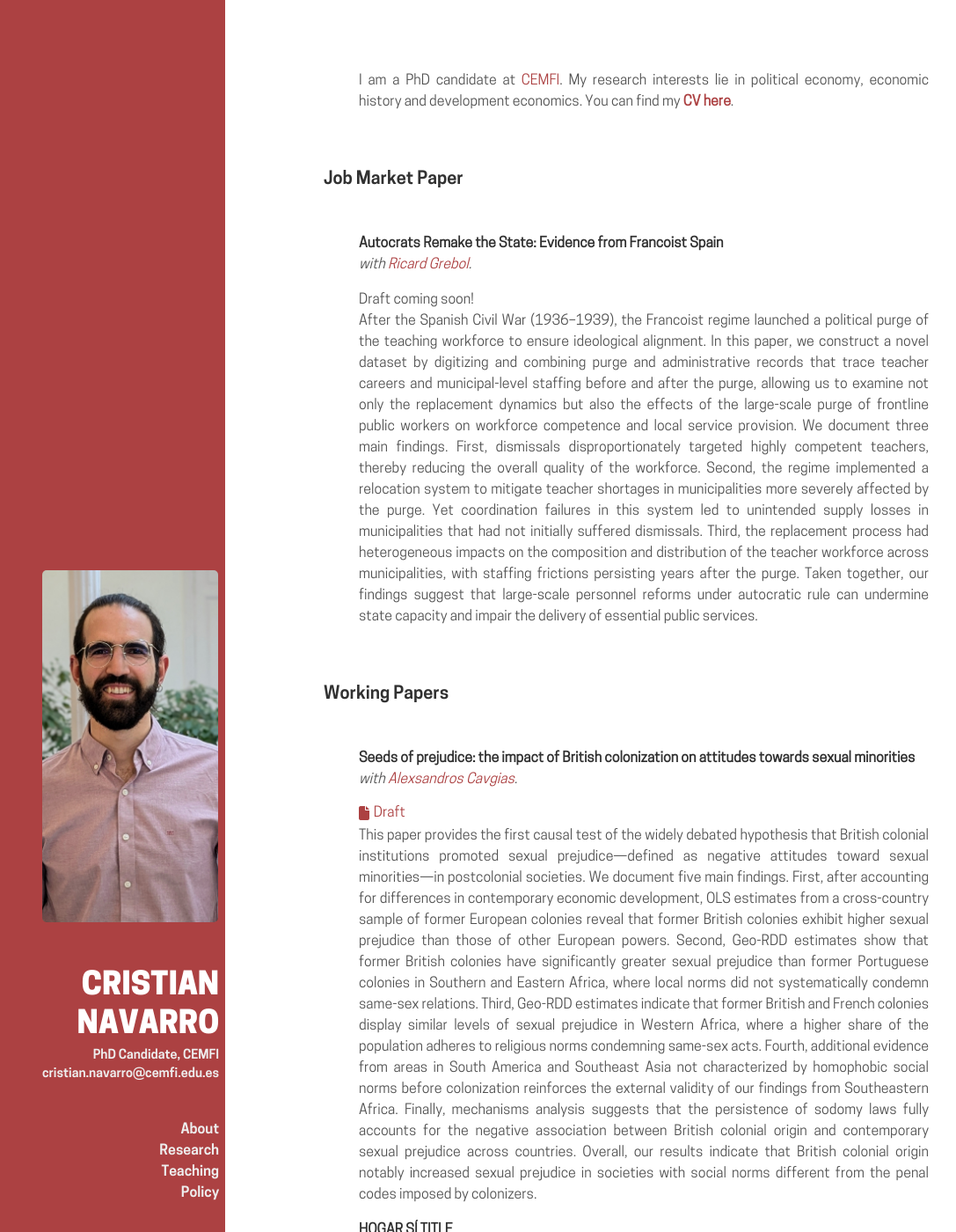
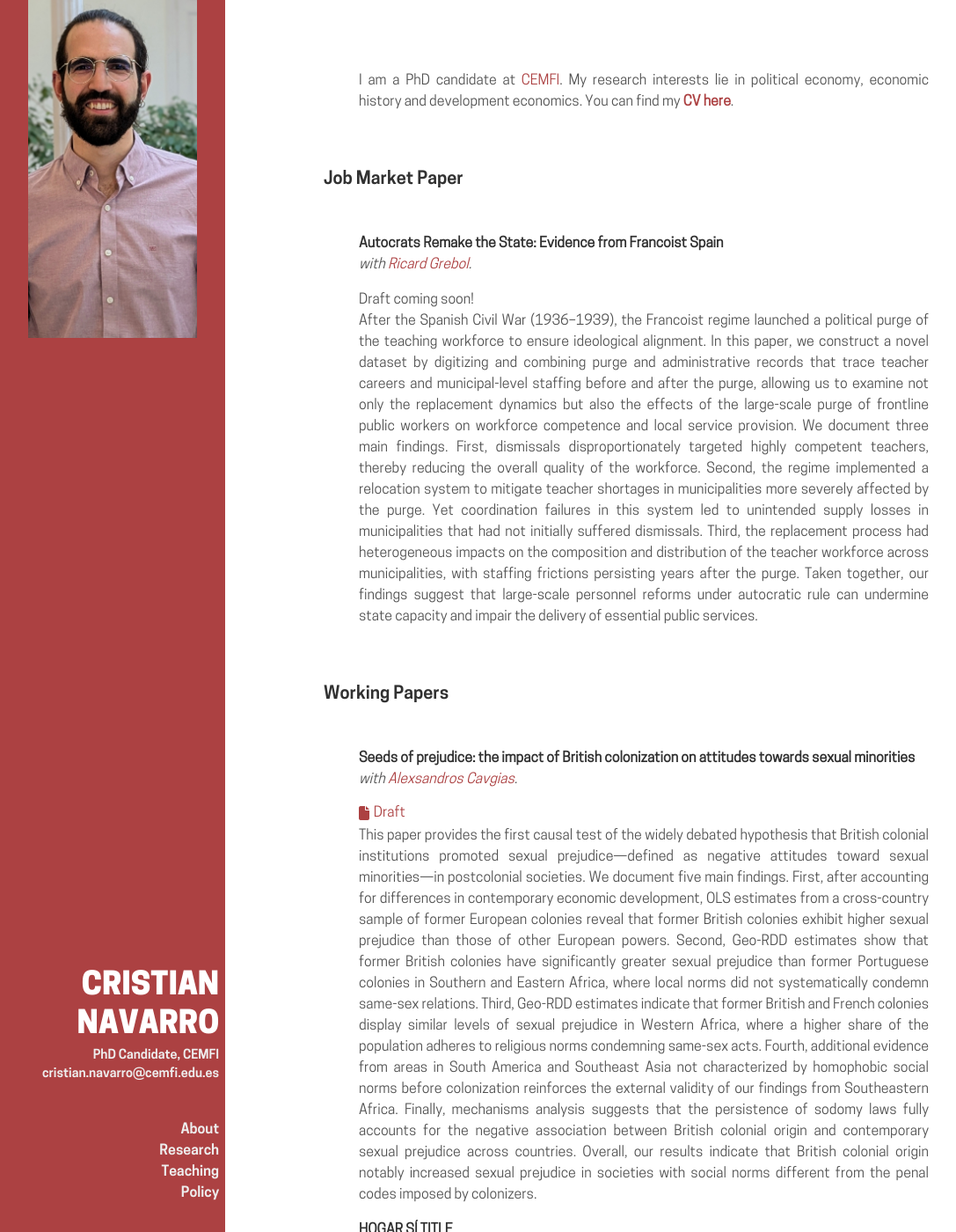
Before and after one commit to cnavarroserrano/cnavarroserrano.github.io, a Jekyll site: the page built from index.md, in a window 1280 px wide and 1400 px high. Shown: the whole window at 88% size, without its empty margins (0-1087 px from the left). Built offline with Jekyll 4.4.1, drawn with Linux system fonts in a browser that asks for light colours; some web fonts are replaced.

Commit message:
Update sidebar.html

```diff
--- a/_includes/sidebar.html
+++ b/_includes/sidebar.html
@@ -5,14 +5,14 @@
     object-fit: cover;
     display: block;
     margin-bottom: 0.25rem;
+    border-radius: 0;
   }
 </style>
 <div class="sidebar">
   <!-- <div class="container sidebar-sticky"> This line fixes the sidebar, with the disadvantage of it not fitting some screen proportions -->
   <div class="container"> <!-- This line allows the sidebar to scroll freely with the website -->
-    <div class="sidebar-about">
-        <!-- Add a profile picture in the sidebar -->
-        <img src="/photos/portrait_shorter.jpg" class="sidebar-photo" alt="Foto">
+  <img src="/photos/portrait_shorter.jpg" class="sidebar-photo" alt="Foto">
+  <div class="sidebar-about">
         <!-- <img src="/photos/PELLO (53).jpg" alt="Pello" class="inline"/>  --> <!---  Vertical pic, original  --->
         <!-- <img src="/photos/pello_black_white_square_1.jpg" alt="Pello" class="inline"/> -->  <!---  Vertical pic, black and white, square  --->
         <!-- <img src="/photos/PELLO (53) black_white.jpg" alt="Pello" class="inline"/-->  <!---  Vertical pic, black and white  --->
```
